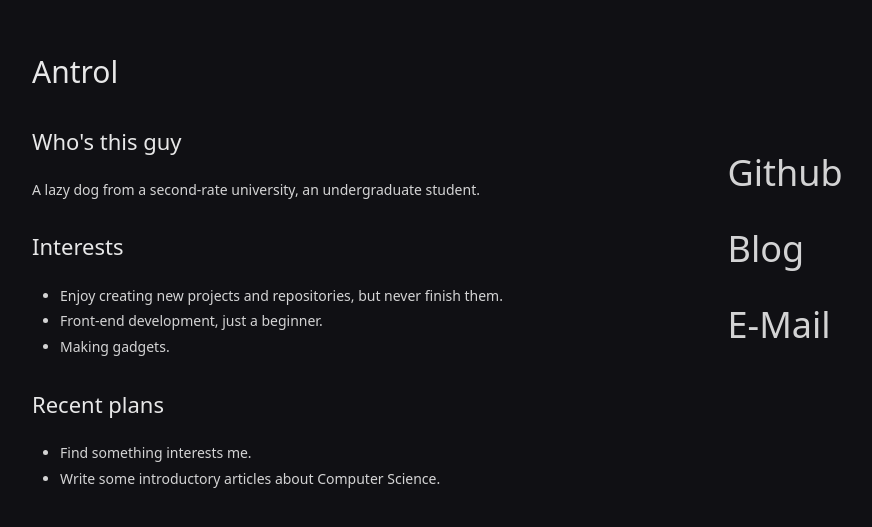
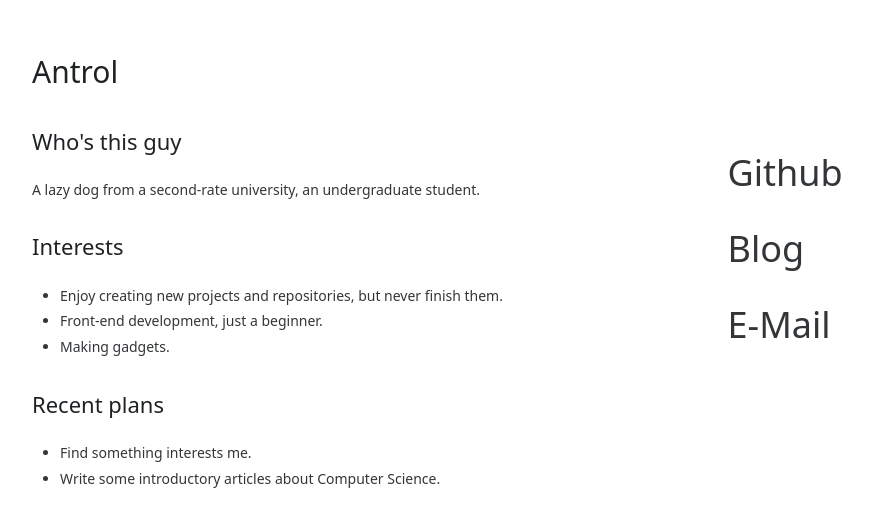
Before and after one commit to qzmlgfj/home-page-v3, a Vue app: page / in a window 1280 px wide. Shown: the part 131-658 px from the top of the page, without its empty margins (96-968 px from the left). Built offline with nearby package versions, Linux system fonts and the light colour scheme; no server answers; some icons are missing; a small style sheet from the web is missing.

Commit message:
使用组合式API重构相关逻辑

```diff
--- a/src/App.vue
+++ b/src/App.vue
@@ -10,6 +10,7 @@
 </template>
 
 <script>
+import { ref, provide, computed } from "vue";
 import Profile from "./components/Profile.vue";
 import Menu from "./components/Menu.vue";
 import {
@@ -28,29 +29,28 @@ export default {
         NConfigProvider,
         NLayout,
     },
-    data() {
+    setup() {
+        const isDarktheme = ref(false);
+        const theme = computed(() => isDarktheme.value ? darkTheme : {});
+
+        const changeTheme = () => {
+            isDarktheme.value = !isDarktheme.value;
+        }
+
+        provide('changeTheme', changeTheme);
+
         return {
-            isDarktheme: true,
-        }
-    },
-    computed: {
-        theme() {
-            return this.isDarktheme ? darkTheme : {};
-        },
-    },
-    provide() {
-        return {
-            changeTheme: () => {
-                console.log("changeTheme");
-                this.isDarktheme = !this.isDarktheme;
-            }
+            isDarktheme,
+            theme,
         }
     },
     mounted() {
         navigator.geolocation.getCurrentPosition((position => {
             let times = SunCalc.getTimes(new Date(), position.coords.latitude, position.coords.longitude);
-            //return whether the current time is daytime
             this.isDarktheme = !(new Date() > times.sunrise && new Date() < times.sunset);
+
+            console.log("latitude: " + position.coords.latitude + " longitude: " + position.coords.longitude);
+            console.log(times.sunrise, times.sunset);
         }))
     }
 };
@@ -121,36 +121,4 @@ body {
         margin-bottom: 0;
     }
 }
-
-/* @media screen and (max-width: 768px) {
-    body {
-        margin: 0;
-        display: inline;
-        max-width: 100%;
-    }
-
-    html {
-        overflow-y: hidden;
-    }
-
-    #container {
-        margin: 0;
-        display: inline;
-    }
-
-    .column {
-        margin: 2.5%;
-        min-width: 90%;
-        width: 90%;
-    }
-
-    img {
-        margin-left: 5%;
-    }
-
-    button {
-        min-width: 90%;
-        margin-left: 10%;
-    }
-} */
 </style>
```
